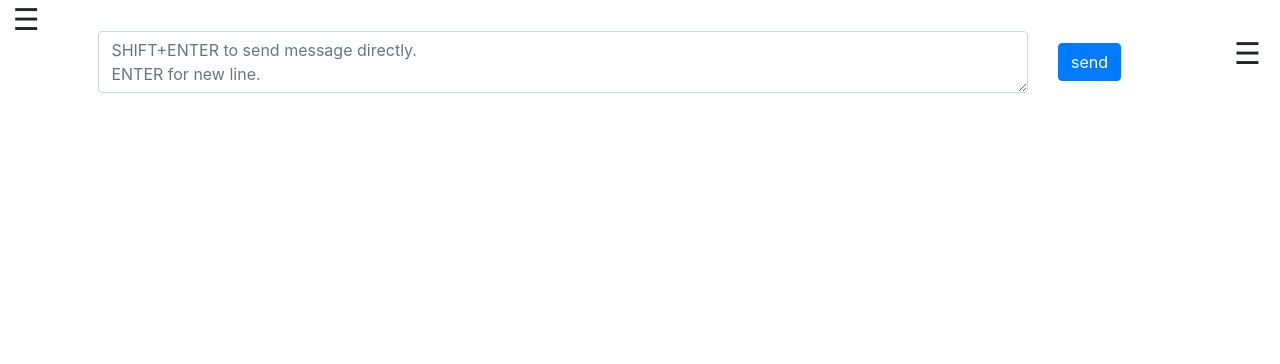
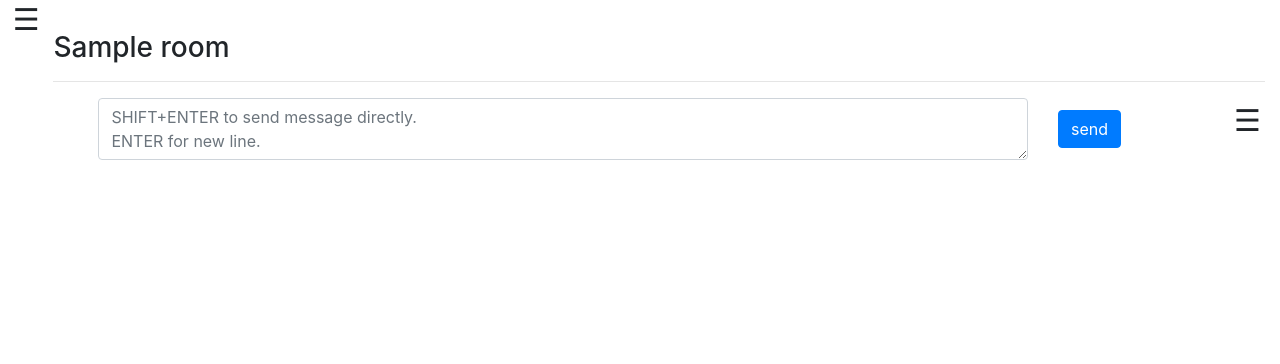
Before and after one commit to hussain0613/Messenger, a Flask app: page /room/1/ in a window 1280 px wide. Shown: the part 56-420 px from the top of the page. Run offline with Flask 2, Linux system fonts and the light colour scheme; a user stored in the database is signed in; tables that the repository leaves empty hold one stand-in row (values such as "Sample post"); data that the repository does not hold is empty; some libraries are stand-ins or nearby versions.

Commit message:
new feature: rename room

```diff
--- a/app/routes.py
+++ b/app/routes.py
@@ -1,6 +1,6 @@
 from flask import Blueprint
 from .views import (index, room_view, create_room, delete_room, invite_members, invitations, accept_invitation, get_msg_json, send_msgs_json,
-                check_room, check, delete_room, remove_member, make_admin)
+                check_room, check, delete_room, remove_member, make_admin, rename_room)
 
 main = Blueprint('main', __name__)
 
@@ -22,3 +22,4 @@ main.route('/check/json/', methods=['POST'])(check)
 main.route('/room/<int:room_id>/delete/', methods = ["GET", "POST"])(delete_room)
 main.route('/room/<int:room_id>/remove_member/<int:member_id>/')(remove_member)
 main.route('/room/<int:room_id>/make_admin/<int:member_id>/')(make_admin)
+main.route('/room/<int:room_id>/rename/', methods=["POST"])(rename_room)
--- a/app/statics/js/sidenav.js
+++ b/app/statics/js/sidenav.js
@@ -107,3 +107,14 @@ function toggle_admin_control(m_id){
   }
   return false;
 }
+
+
+function showRename(){
+  elem = document.getElementById('rename-form')
+  if (elem.style.display == 'none'){
+    elem.style.display = 'block'
+  }
+  else{
+    elem.style.display = 'none'
+  }
+}
--- a/app/templates/room_view.html
+++ b/app/templates/room_view.html
@@ -20,19 +20,29 @@
             </span>
         </div>
     {% else %}
-
+    <h3>{{room.roomname}}</h3>
+    <hr>
     <div id='panel'>
         <div id="mySidenav2" class="sidenav sidenav-right">
             <a href="javascript:void(0)" class="closebtn" onclick="closeNav_r()">&times;</a>
             {% if current_user.id == room.creator_id or p2rconn_obj.role == 'admin' %}
                 <div id = 'admin-panel'>
+                    <div id='rename-room-container-div' class="clearfix">
+                        <span class='btn btn-secondary form-control' style="color: white;margin: 5px;float: right;" onclick="showRename()">
+                            Rename Room
+                        </span>
+                        <form name = 'rename-form' id = 'rename-form' action = "{{ url_for('main.rename_room', room_id = room.id) }}" method = "POST" style = "display: none;">
+                            <input type='text' placeholder="New room name" class="form-control" name='rname' style="margin:5px">
+                            <input type="submit" value = 'Rename!' class="btn btn-primary form-control" style="margin:5px">
+                        </form>
+                    </div>
                     <div id = 'invite'>
                         <h6 style="margin-left: 15px;color:#818181">Invite People</h6>
                         <hr>
-                        <div id = 'invite-form-div' class = 'form-inline' style="margin-left: 30px;">
+                        <div id = 'invite-form-div' class = 'form-group' >
                             <form onsubmit = 'return invite_comm(invite_url)' name = 'invite-form' action = "#" method = "GET">
-                                <input type='text' placeholder="Username" class="form-control" name='uname'>
-                                <input type="submit" value = 'Invite!'>
+                                <input type='text' placeholder="Username" class="form-control" name='uname' style="margin:5px">
+                                <input type="submit" value = 'Invite!' class="btn btn-primary form-control" style="margin:5px">
                             </form><br>
                             <span id = 'invite_msg' class='alert'></span>
                         </div>
--- a/app/views.py
+++ b/app/views.py
@@ -165,6 +165,22 @@ def make_admin(room_id, member_id): ## or remove_as_admin
 
     return 'Permission denied!'
 
+
+@room_membership_required()
+@login_required
+def rename_room(room_id): ## or remove_as_admin
+    room = Room.query.get(room_id)
+    cu2r = P2RConnection.query.filter(and_(P2RConnection.user_id == current_user.id, P2RConnection.room_id == room_id)).first()
+    new_name = request.form.get('rname')
+    if cu2r.role =='admin' or room.creator_id  == current_user.id:
+        room.roomname = new_name
+        db.session.commit()
+        flash("Successfully renamed room", category="alert alert-success")
+        return redirect(url_for('main.room_view', room_id = room_id))
+
+    return 'Permission denied!'
+
+
 @login_required
 def invitations():
     return render_template('invitations.html', title = "ChatRoom: Invitations")
```
Also changed, not shown: app/chatroom.sqlite.
